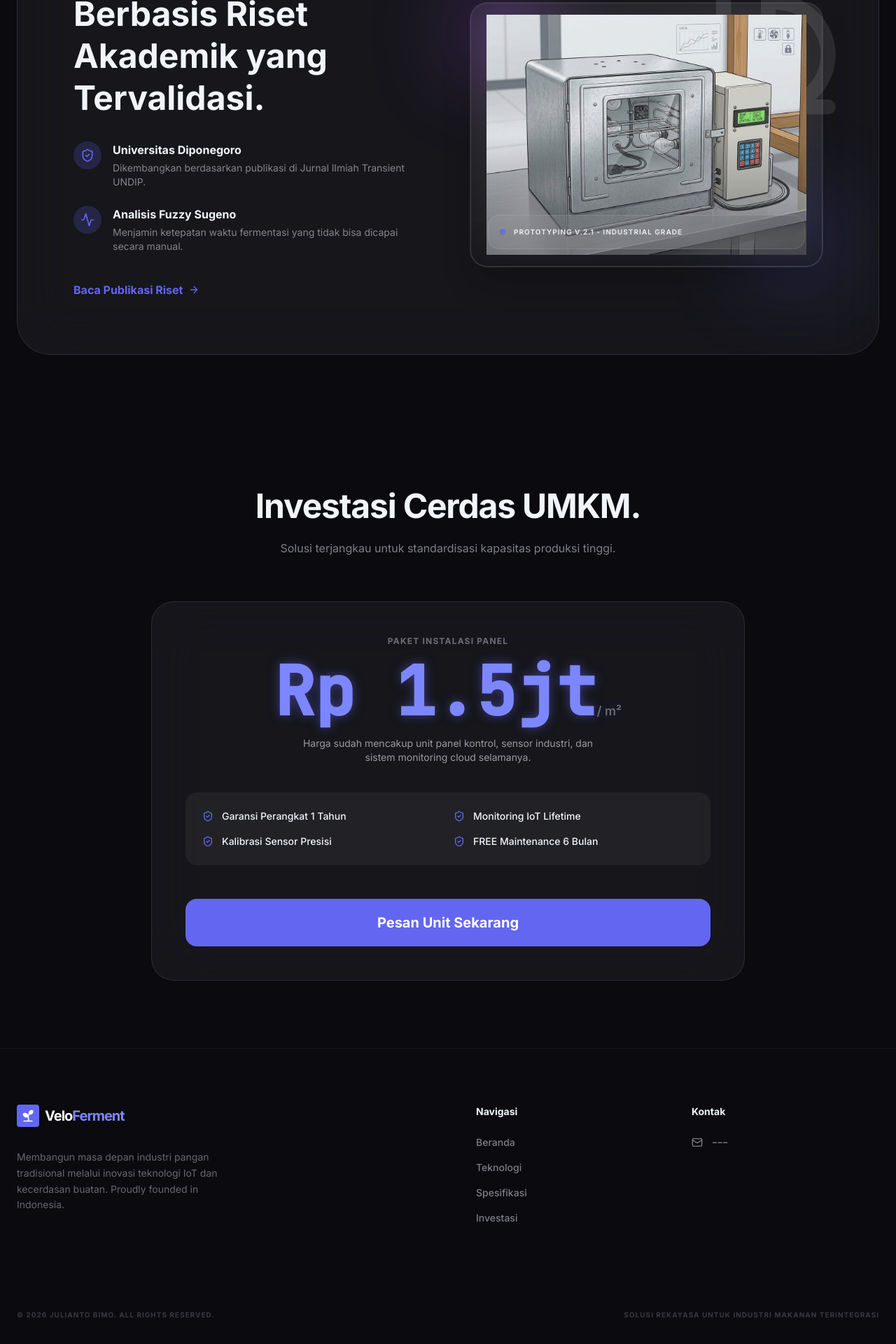
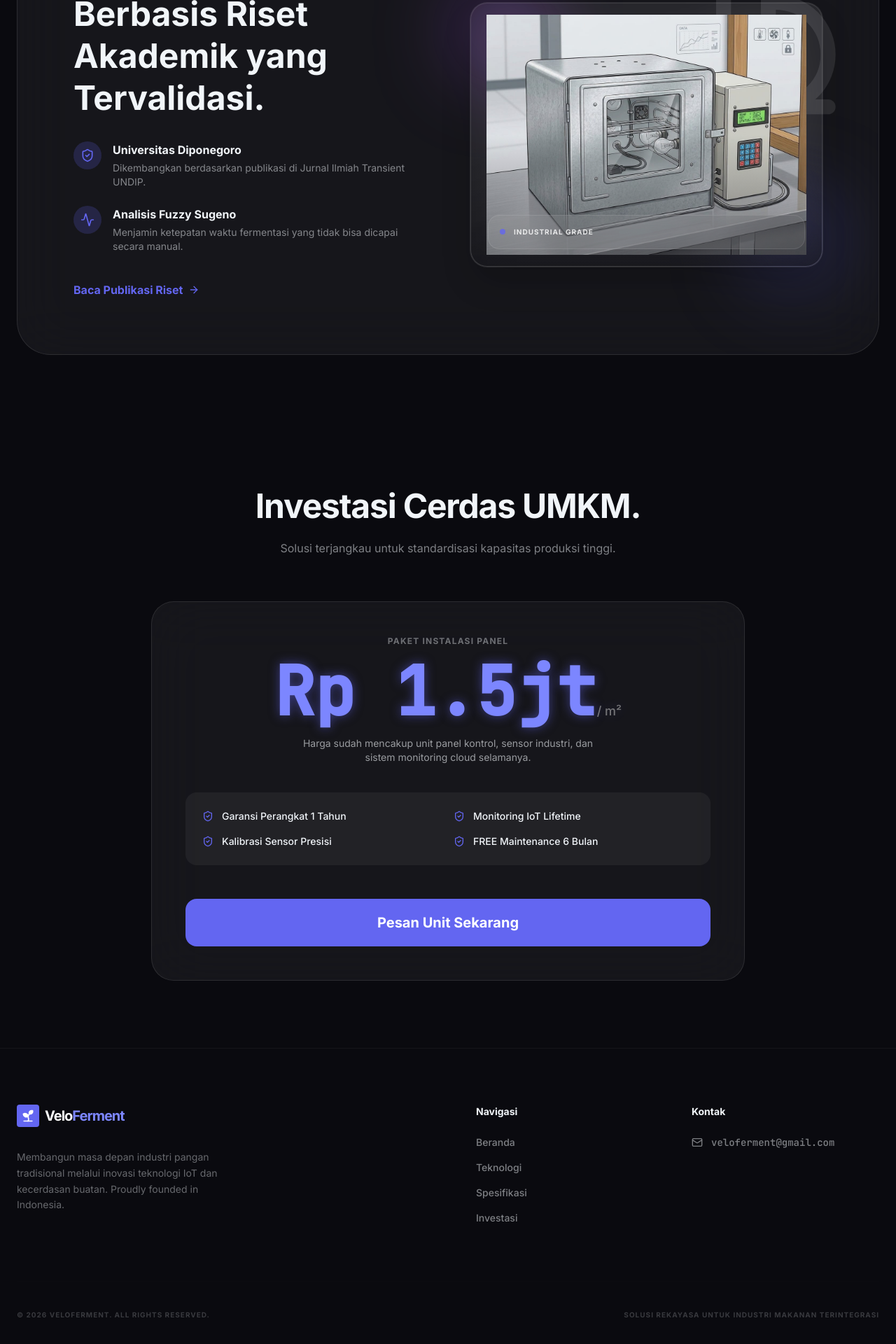
Before and after one commit to JuliantoBimo/Veloferment-V2, a React (Vite) app: page / in a window 1280 px wide. Shown: the part 2755-4675 px from the top of the page at 70% size. Built offline with nearby package versions, Linux system fonts and the light colour scheme.

Commit message:
Update App.tsx

```diff
--- a/src/App.tsx
+++ b/src/App.tsx
@@ -72,7 +72,7 @@
           <a href="#dashboard" className="hover:text-indigo-400 transition-colors">Simulasi</a>
           <a href="#invest" className="hover:text-indigo-400 transition-colors">Investasi</a>
           <button
-            onClick={() => window.location.href = 'mailto:Bimojulianto24@gmail.com'}
+            onClick={() => window.location.href = 'mailto:Veloferment@gmail.com'}
             className="bg-primary text-white px-5 py-2 rounded-full font-bold hover:scale-105 transition-transform shadow-lg shadow-primary/20"
           >
             Mulai Sekarang
@@ -261,7 +261,7 @@
 
             <div className="flex flex-col sm:flex-row items-center justify-center gap-4">
               <button
-                onClick={() => window.location.href = 'mailto:Bimojulianto24@gmail.com'}
+                onClick={() => window.location.href = 'mailto:Veloferment@gmail.com'}
                 className="w-full sm:w-auto bg-primary text-white px-8 md:px-10 py-4 rounded-2xl font-bold text-base md:text-lg hover:scale-105 transition-all shadow-[0_10px_30px_rgba(99,102,241,0.3)]">
                 Konsultasi Pemasangan
               </button>
@@ -412,7 +412,7 @@
                     <div className="glass p-4 rounded-2xl border border-white/10 backdrop-blur-md">
                       <div className="flex items-center gap-3">
                         <div className="w-2 h-2 rounded-full bg-primary animate-pulse" />
-                        <span className="text-[10px] uppercase font-bold tracking-widest text-white/80">Prototyping V.2.1 - Industrial Grade</span>
+                        <span className="text-[10px] uppercase font-bold tracking-widest text-white/80">Industrial Grade</span>
                       </div>
                     </div>
                   </div>
@@ -458,7 +458,7 @@
                </li>
              </ul>
              <button
-                onClick={() => window.location.href = 'mailto:Bimojulianto24@gmail.com'}
+                onClick={() => window.location.href = 'mailto:Veloferment@gmail.com'}
                 className="w-full bg-primary text-white py-4 md:py-5 rounded-2xl font-bold text-lg md:text-xl hover:scale-[1.02] transition-transform">
                 Pesan Unit Sekarang
              </button>
@@ -498,7 +498,7 @@
                 <h5 className="font-bold mb-4 md:mb-6 text-sm">Kontak</h5>
                 <ul className="space-y-3 md:space-y-4 text-sm opacity-50 font-medium font-mono">
                   <li className="flex items-center gap-3">
-                    <Mail className="w-4 h-4" /> ---
+                    <Mail className="w-4 h-4" /> veloferment@gmail.com
                   </li>
                 </ul>
               </div>
@@ -506,7 +506,7 @@
           </div>
 
           <div className="flex flex-col md:flex-row justify-between items-center gap-6 text-[9px] md:text-[10px] uppercase font-bold tracking-widest opacity-20 border-t border-white/5 pt-10 text-center">
-            <span>&copy; 2026 Julianto Bimo. All Rights Reserved.</span>
+            <span>&copy; 2026 Veloferment. All Rights Reserved.</span>
             <span>Solusi Rekayasa untuk Industri Makanan Terintegrasi</span>
           </div>
         </div>
```
